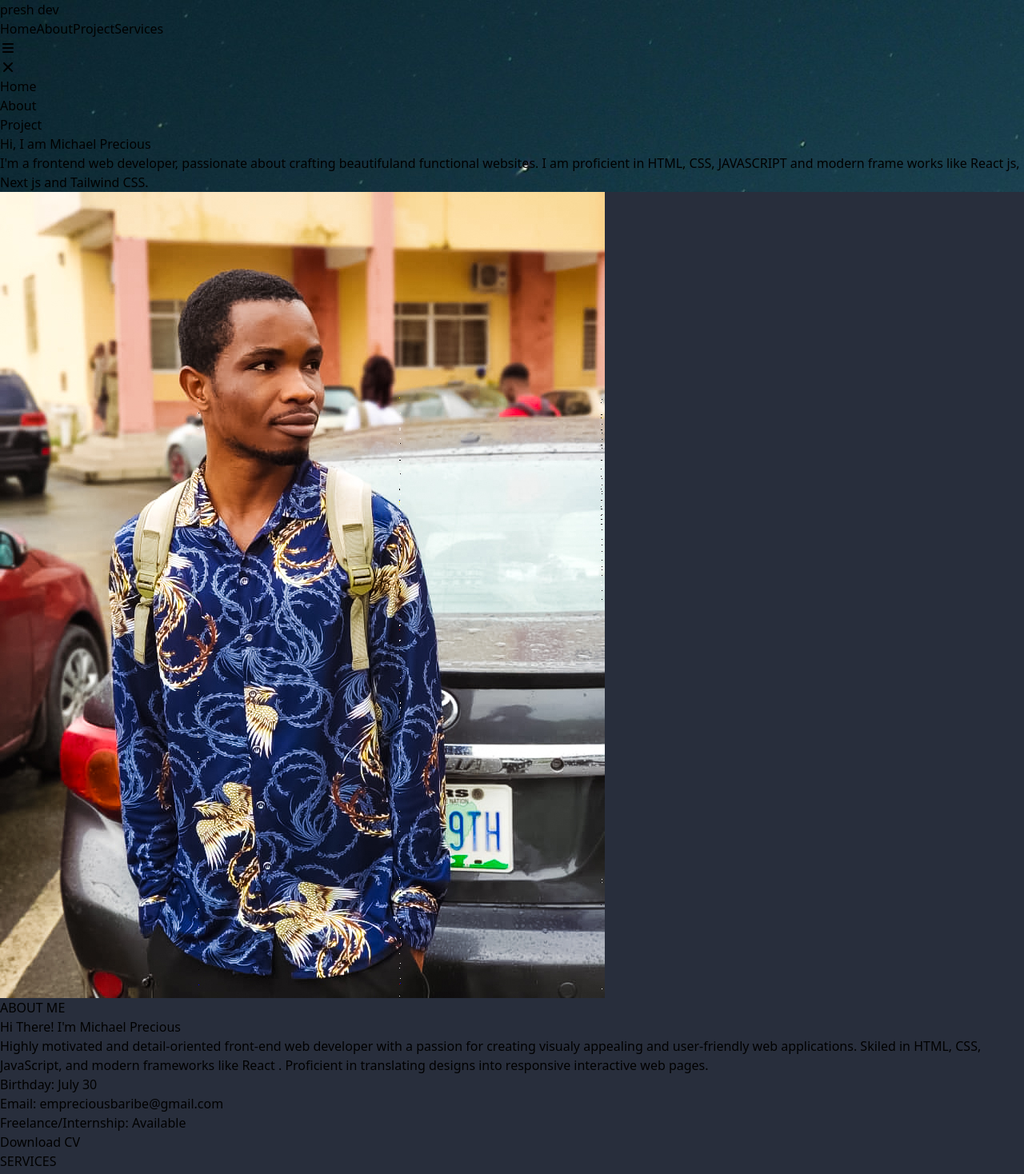
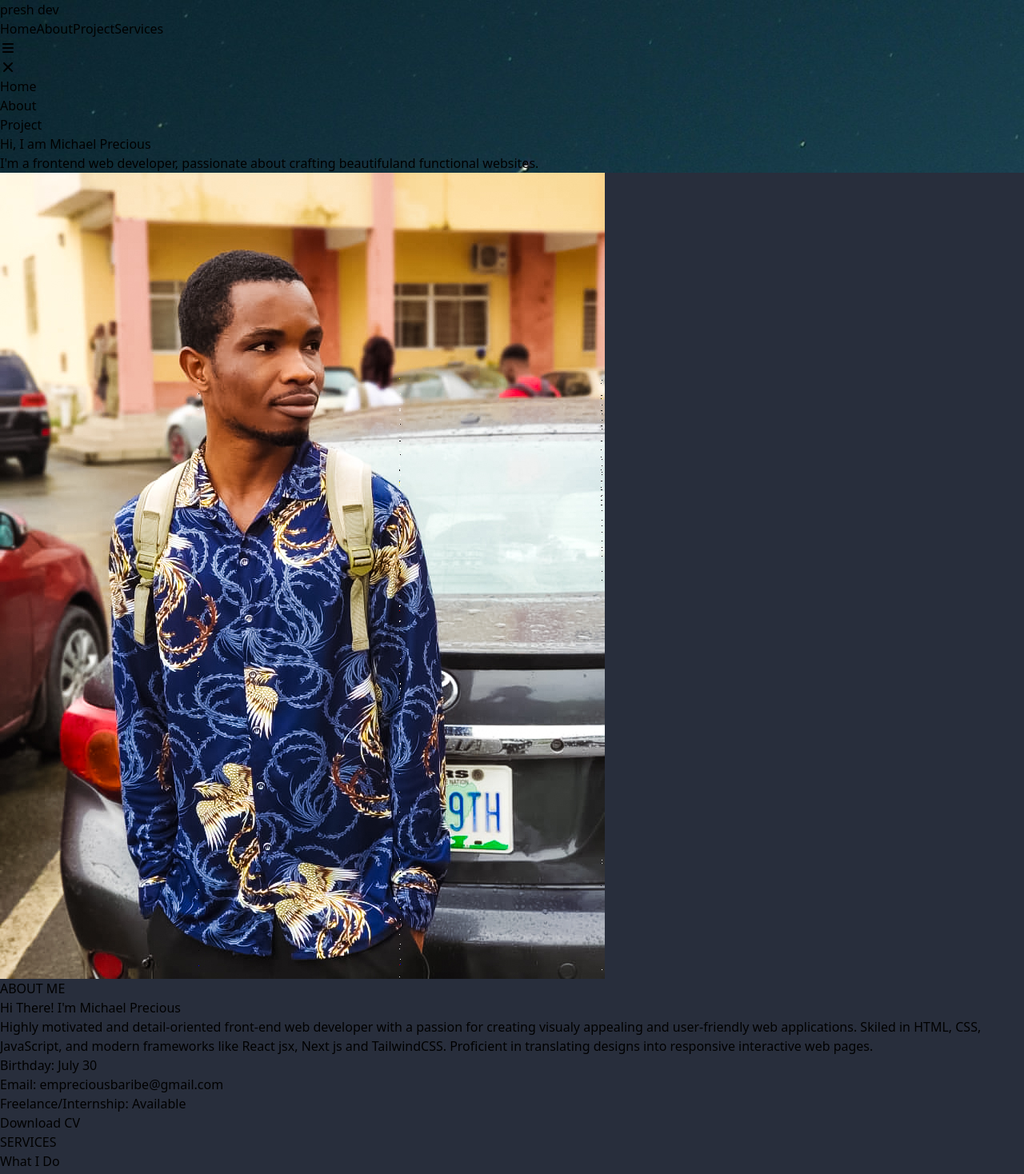
Before and after one commit to Dapreshcode/port-folio, a React (Vite) app: page / in a window 1280 px wide. Shown: the top 1468 px of the page at 80% size. Built offline with nearby package versions, Linux system fonts and the light colour scheme.

Commit message:
updated something

```diff
--- a/src/Components/About.jsx
+++ b/src/Components/About.jsx
@@ -22,7 +22,7 @@ const About = () => {
  developer with a passion for creating visualy
  appealing and user-friendly web applications. Skiled in
  HTML, CSS, JavaScript, and modern frameworks like
- React . Proficient in translating designs into responsive
+ React jsx, Next js and TailwindCSS. Proficient in translating designs into responsive
  interactive web pages.
       </p>
 
--- a/src/Components/Header.jsx
+++ b/src/Components/Header.jsx
@@ -12,9 +12,9 @@ const Header = () => {
   transition = {{duration:0.8}}
   whileInView = {{opacity:1, y:0}}
   viewport={{ once: true }}
-     className='relative z-10 flex justify-center items-center container flex-col px-8 md:px-10'>
-      <h1 className='font-semibold text-4xl md:6xl lg:7xl text-gray-400 '>Hi, I am <span className='text-yellow-400'>Michael Precious</span></h1>
-      <p className="mt-4 text-gray-300 ">I'm a frontend web developer, passionate about crafting beautifuland functional websites. I am proficient in HTML, CSS, JAVASCRIPT and modern frame works like React js, Next js and Tailwind CSS.
+     className='relative z-0 flex justify-center items-center container flex-col px-8 md:px-10'>
+      <h1 className='font-semibold text-6xl md:6xl lg:7xl text-gray-400 '>Hi, I am <span className='text-yellow-400'>Michael Precious</span></h1>
+      <p className="mt-4 text-gray-300 text-2xl ">I'm a frontend web developer, passionate about crafting beautifuland functional websites.
 
       </p>
     </motion.div>
--- a/src/Components/Navbar.jsx
+++ b/src/Components/Navbar.jsx
@@ -14,8 +14,8 @@ const Navbar = () => {
   }, [showMobileMenu]);
 
   return (
-    <div className="absolute top-0 left-0 w-full z-10">
-      <div className="container mx-auto flex justify-between items-center py-4 px-6 md:px-20 lg:px-32 bg-transparent">
+    <div className="fixed top-0 left-0 w-full z-10 bg-slate-700">
+      <div className="container mx-auto flex justify-between items-center py-4 px-6 md:px-20 lg:px-32 bg-transparent h-20">
        <div className='text-gray-100 font-bold '><p>presh <span className='text-yellow-500'>dev</span></p></div>
 
         {/* ===== Desktop Nav ===== */}
--- a/src/Components/Projects.jsx
+++ b/src/Components/Projects.jsx
@@ -1,6 +1,7 @@
 import React from 'react'
 import project1 from "../assets/project-1.jpg";
 import project2 from "../assets/project2.jpg";
+import { motion } from 'framer-motion';
 
 const Projects = () => {
 
@@ -41,7 +42,17 @@ const Projects = () => {
 
 
       {/* ==== Project Cards ==== */}
-      <div className="grid sm:grid-cols-2 lg:grid-cols-3 gap-10">
+      <motion.div
+      initial={{ opacity: 0, y: 45 }}
+  whileInView={{ opacity: 1, y: 0 }}
+  viewport={{ once: true, amount: 0.25 }}
+  transition={{
+    duration: 1.3,
+    delay: 0.25,
+    type: "spring",
+    stiffness: 70,
+    damping: 15}}
+      className="grid sm:grid-cols-2 lg:grid-cols-3 gap-10">
         {projects.map((project) => (
           <div
             key={project.id}
@@ -66,7 +77,7 @@ const Projects = () => {
             </div>
           </div>
         ))}
-      </div>
+      </motion.div>
         </section>
   )
 }
```
